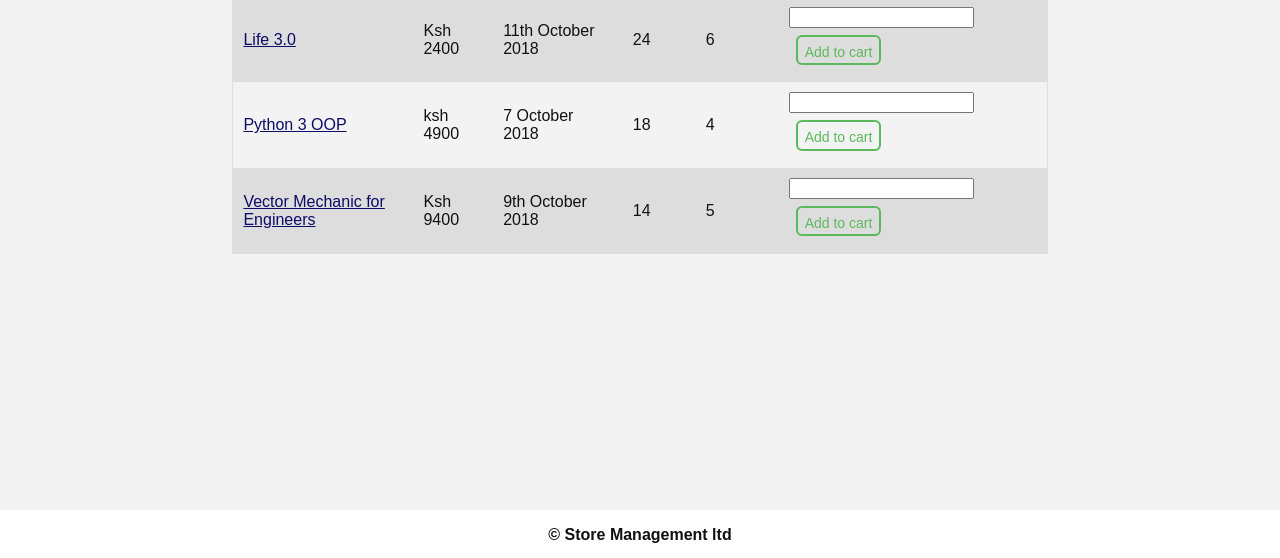
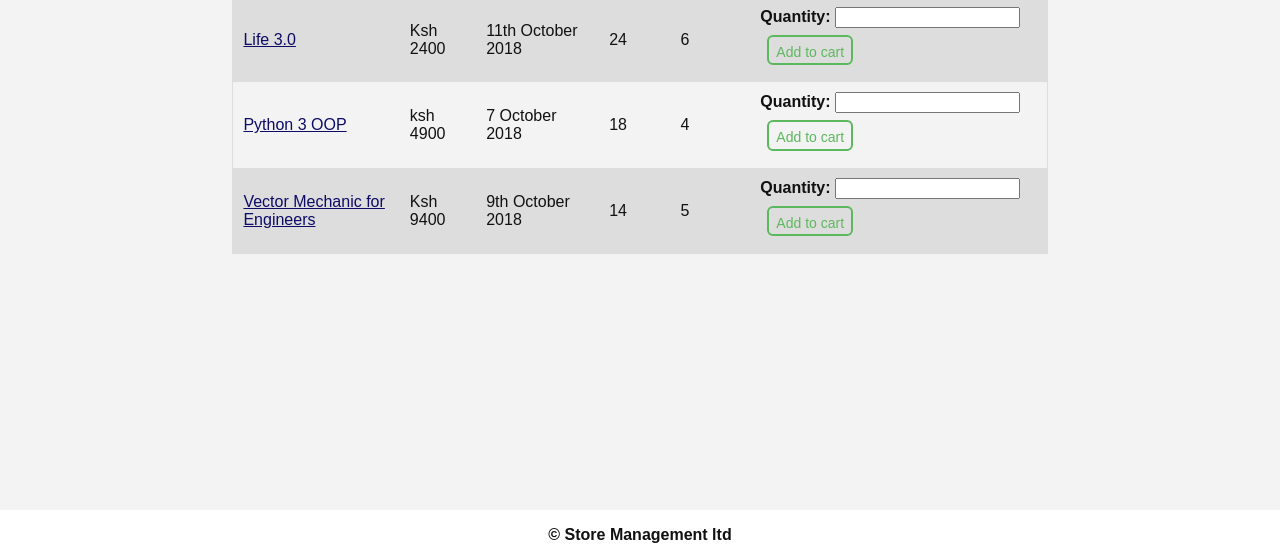
Before and after one commit to JoshuaKodhe/Store-Manager, a plain HTML site: page products.html in a window 1280 px wide. Shown: the part 242-800 px from the top of the page. Drawn offline with Linux system fonts and the light colour scheme.

Commit message:
[Feature #161048779] Update the page to have a quantity section
This allows the user to pick the quantity of desired product

```diff
--- a/products.html
+++ b/products.html
@@ -43,6 +43,7 @@
             <td>24</td>
             <td>6</td>
             <td>
+              <span class="text-heavy">Quantity:</span>
               <input type="number" name="quantity" min="1" />
               <button name="button" class="btn btn-success">Add to cart</button>
             </td>
@@ -54,6 +55,7 @@
             <td>18</td>
             <td>4</td>
             <td>
+              <span class="text-heavy">Quantity:</span>
               <input type="number" name="quantity" min="1" />
              <button name="button" class="btn btn-success">Add to cart</button>
            </td>
@@ -65,6 +67,7 @@
               <td>14</td>
               <td>5</td>
               <td>
+                <span class="text-heavy">Quantity:</span>
                 <input type="number" name="quantity" min="1" />
                 <button name="button" class="btn btn-success">Add to cart</button>
               </td>
```
